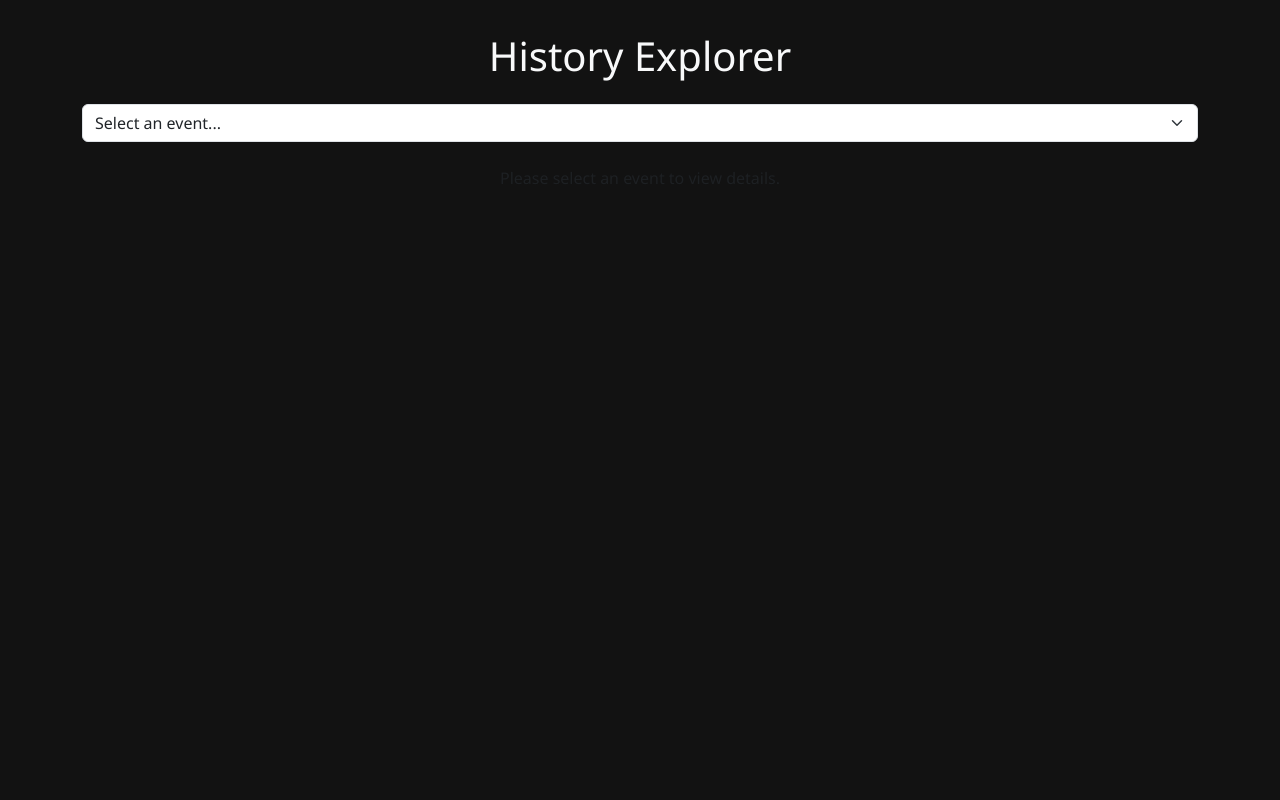
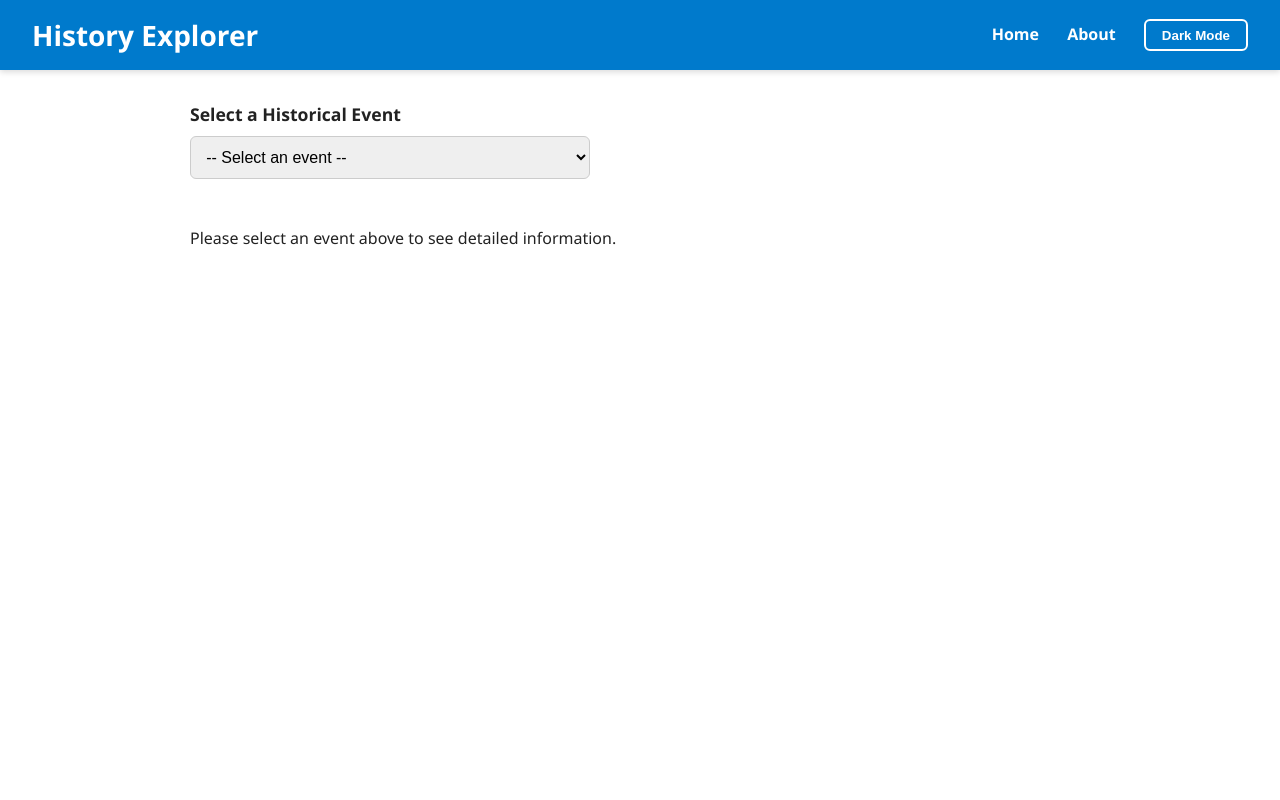
Before and after one commit to fr3ddy0353/history-api, a Flask app: page / in a window 1280 px wide. Run offline with Flask 3, Linux system fonts and the light colour scheme; data comes from the database, SQL or seed files in the repository.

Commit message:
Add custom styles, contact info, and polish design

```diff
--- a/app.py
+++ b/app.py
@@ -21,5 +21,9 @@ def index():
     conn.close()
     return render_template('index.html', events=events, selected_event=selected_event, sections=sections)
 
+@app.route('/about')
+def about():
+    return render_template('about.html')
+
 if __name__ == '__main__':
-    app.run(host='0.0.0.0', port=8080, debug=True)
+    app.run(debug=True)
--- a/templates/index.html
+++ b/templates/index.html
@@ -4,93 +4,214 @@
   <meta charset="UTF-8" />
   <meta name="viewport" content="width=device-width, initial-scale=1" />
   <title>History Explorer</title>
-    <link href="https://cdn.jsdelivr.net/npm/bootstrap@5.3.3/dist/css/bootstrap.min.css" rel="stylesheet" />
   <style>
+    :root {
+      --bg-light: #ffffff;
+      --text-light: #222222;
+      --bg-dark: #121212;
+      --text-dark: #e0e0e0;
+      --primary: #007acc;
+    }
+
     body {
-            background-color: #121212;
-            color: #e0e0e0;
-            font-family: 'Segoe UI', sans-serif;
+      font-family: 'Segoe UI', Tahoma, Geneva, Verdana, sans-serif;
+      margin: 0; padding: 0;
+      background-color: var(--bg-light);
+      color: var(--text-light);
+      transition: background-color 0.3s, color 0.3s;
+      min-height: 100vh;
+      display: flex;
+      flex-direction: column;
+    }
+
+    body.dark {
+      background-color: var(--bg-dark);
+      color: var(--text-dark);
+    }
+
+    header {
+      background-color: var(--primary);
+      color: white;
+      padding: 1rem 2rem;
+      display: flex;
+      justify-content: space-between;
+      align-items: center;
+      box-shadow: 0 2px 6px rgba(0,0,0,0.15);
+    }
+
+    header h1 {
+      margin: 0;
+      font-weight: 700;
+      font-size: 1.75rem;
+    }
+
+    nav a {
+      color: white;
+      margin-left: 1.5rem;
+      text-decoration: none;
+      font-weight: 600;
+      font-size: 1rem;
+      transition: opacity 0.2s;
+    }
+
+    nav a:hover {
+      opacity: 0.8;
+    }
+
+    button#toggle-theme {
+      background: none;
+      border: 2px solid white;
+      border-radius: 6px;
+      color: white;
+      font-weight: 600;
+      cursor: pointer;
+      padding: 0.4rem 1rem;
+      transition: background-color 0.2s, opacity 0.2s;
+      margin-left: 1.5rem;
+    }
+
+    button#toggle-theme:hover {
+      background-color: rgba(255,255,255,0.2);
+      opacity: 0.9;
+    }
+
+    main {
       padding: 2rem;
+      flex-grow: 1;
+      max-width: 900px;
+      margin: 0 auto;
+      width: 100%;
     }
-        .card {
+
+    label {
+      font-weight: 600;
+      display: block;
+      margin-bottom: 0.6rem;
+      font-size: 1.1rem;
+    }
+
+    select {
+      padding: 0.7rem;
+      font-size: 1rem;
+      border-radius: 6px;
+      border: 1.5px solid #ccc;
+      margin-bottom: 2rem;
+      width: 100%;
+      max-width: 400px;
+      box-sizing: border-box;
+      cursor: pointer;
+      transition: border-color 0.3s;
+    }
+
+    select:focus {
+      border-color: var(--primary);
+      outline: none;
+    }
+
+    h2 {
+      margin-top: 0;
+      font-size: 1.5rem;
+      border-bottom: 3px solid var(--primary);
+      padding-bottom: 0.4rem;
+      margin-bottom: 1rem;
+      font-weight: 700;
+    }
+
+    section.content-block {
+      margin-bottom: 1.8rem;
+      background-color: #f5f7fa;
+      border-radius: 8px;
+      padding: 1.25rem 1.5rem;
+      box-shadow: 0 1px 4px rgba(0,0,0,0.07);
+      transition: background-color 0.3s, box-shadow 0.3s;
+    }
+
+    body.dark section.content-block {
       background-color: #1e1e1e;
-            border: 1px solid #333;
+      box-shadow: 0 1px 8px rgba(255,255,255,0.07);
     }
-        .btn-custom {
-            background-color: #343a40;
-            color: #fff;
-            border: none;
+
+    section.content-block h3 {
+      margin-top: 0;
+      font-weight: 600;
+      font-size: 1.2rem;
+      margin-bottom: 0.6rem;
     }
-        .btn-custom:hover {
-            background-color: #495057;
+
+    section.content-block p {
+      margin: 0;
+      font-size: 1rem;
+      line-height: 1.5;
     }
-        .accordion-button {
-            background-color: #1e1e1e;
-            color: #fff;
+
+    /* Responsive */
+    @media (max-width: 600px) {
+      main {
+        padding: 1.5rem 1rem;
       }
-        .accordion-button:not(.collapsed) {
-            background-color: #343a40;
-            color: #fff;
+
+      header h1 {
+        font-size: 1.4rem;
       }
-        .accordion-body {
-            background-color: #2c2c2c;
-            color: #ccc;
-        }
-        h1, h2 {
-            color: #f8f9fa;
-        }
-        a {
-            color: #81d4fa;
-        }
-        @media (max-width: 576px) {
-            select.form-select {
-                margin-bottom: 1rem;
-            }
-            .accordion-button {
-                padding: 1rem 1.25rem;
-                font-size: 1rem;
+
+      nav a, button#toggle-theme {
+        margin-left: 1rem;
+        font-size: 0.9rem;
       }
     }
   </style>
 </head>
 <body>
-    <div class="container">
-        <h1 class="mb-4 text-center">History Explorer</h1>
-
-        <select id="eventSelect" class="form-select mb-4" aria-label="Select Historical Event">
-            <option selected disabled>Select an event...</option>
+  <header>
+    <h1>History Explorer</h1>
+    <nav>
+      <a href="/">Home</a>
+      <a href="/about">About</a>
+      <button id="toggle-theme">Dark Mode</button>
+    </nav>
+  </header>
+  <main>
+    <form method="GET" action="/">
+      <label for="event_id">Select a Historical Event</label>
+      <select name="event_id" id="event_id" onchange="this.form.submit()">
+        <option value="">-- Select an event --</option>
         {% for event in events %}
-                <option value="{{ event.id }}" {% if selected_event and event.id == selected_event.id %}selected{% endif %}>{{ event.name }}</option>
+          <option value="{{ event['id'] }}" {% if selected_event and selected_event['id'] == event['id'] %}selected{% endif %}>{{ event['name'] }}</option>
         {% endfor %}
       </select>
+    </form>
 
     {% if selected_event %}
-            <h2 class="mb-3">{{ selected_event.name }}</h2>
-            <div class="accordion" id="eventAccordion">
+      <h2>{{ selected_event['name'] }}</h2>
       {% for section in sections %}
-                <div class="accordion-item">
-                    <h2 class="accordion-header" id="heading{{ loop.index }}">
-                        <button class="accordion-button collapsed" type="button" data-bs-toggle="collapse" data-bs-target="#collapse{{ loop.index }}" aria-expanded="false" aria-controls="collapse{{ loop.index }}">
-                            {{ section.section_title }}
-                        </button>
-                    </h2>
-                    <div id="collapse{{ loop.index }}" class="accordion-collapse collapse" aria-labelledby="heading{{ loop.index }}" data-bs-parent="#eventAccordion">
-                        <div class="accordion-body">{{ section.content | safe }}</div>
-                    </div>
-                </div>
+        <section class="content-block">
+          <h3>{{ section['section_title'] }}</h3>
+          <p>{{ section['content'] }}</p>
+        </section>
       {% endfor %}
-            </div>
     {% else %}
-            <p class="text-center text-muted">Please select an event to view details.</p>
+      <p>Please select an event above to see detailed information.</p>
     {% endif %}
-    </div>
+  </main>
 
-    <script src="https://cdn.jsdelivr.net/npm/bootstrap@5.3.3/dist/js/bootstrap.bundle.min.js"></script>
   <script>
-        document.getElementById('eventSelect').addEventListener('change', function() {
-            const selectedId = this.value;
-            window.location.href = `/?event_id=${selectedId}`;
+    const toggleBtn = document.getElementById('toggle-theme');
+    const bodyEl = document.body;
+
+    function updateButtonText() {
+      toggleBtn.textContent = bodyEl.classList.contains('dark') ? 'Light Mode' : 'Dark Mode';
+    }
+
+    toggleBtn.addEventListener('click', () => {
+      bodyEl.classList.toggle('dark');
+      localStorage.setItem('theme', bodyEl.classList.contains('dark') ? 'dark' : 'light');
+      updateButtonText();
     });
+
+    if (localStorage.getItem('theme') === 'dark') {
+      bodyEl.classList.add('dark');
+    }
+    updateButtonText();
   </script>
 </body>
 </html>
```
Also changed, not shown: static/styles.css (added, +166 -0 lines), templates/about.html (added, +50 -0 lines). Lines whose indentation alone changed are shown as unchanged.
